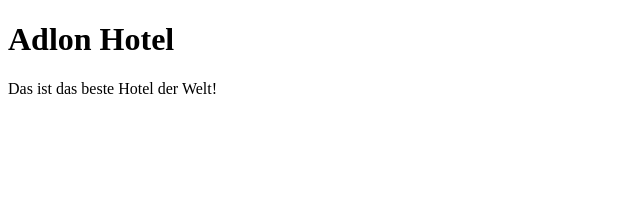
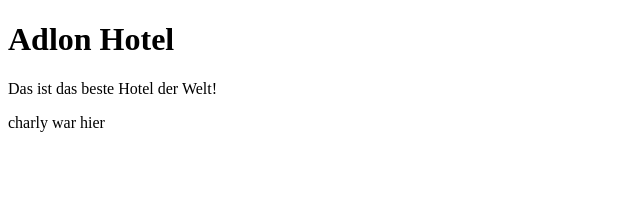
Before and after one commit to Pandouzz/Hotel-Projekt, an Angular app: page / in a window 1280 px wide. Shown: the top 204 px of the page, without its empty margins (0-640 px from the left). Built offline with nearby package versions, Linux system fonts and the light colour scheme.

Commit message:
Test commit

```diff
--- a/src/app/home/home.html
+++ b/src/app/home/home.html
@@ -1,2 +1,3 @@
 <h1>Adlon Hotel</h1>
 <p>Das ist das beste Hotel der Welt!</p>
+<p> charly war hier </p>
```
